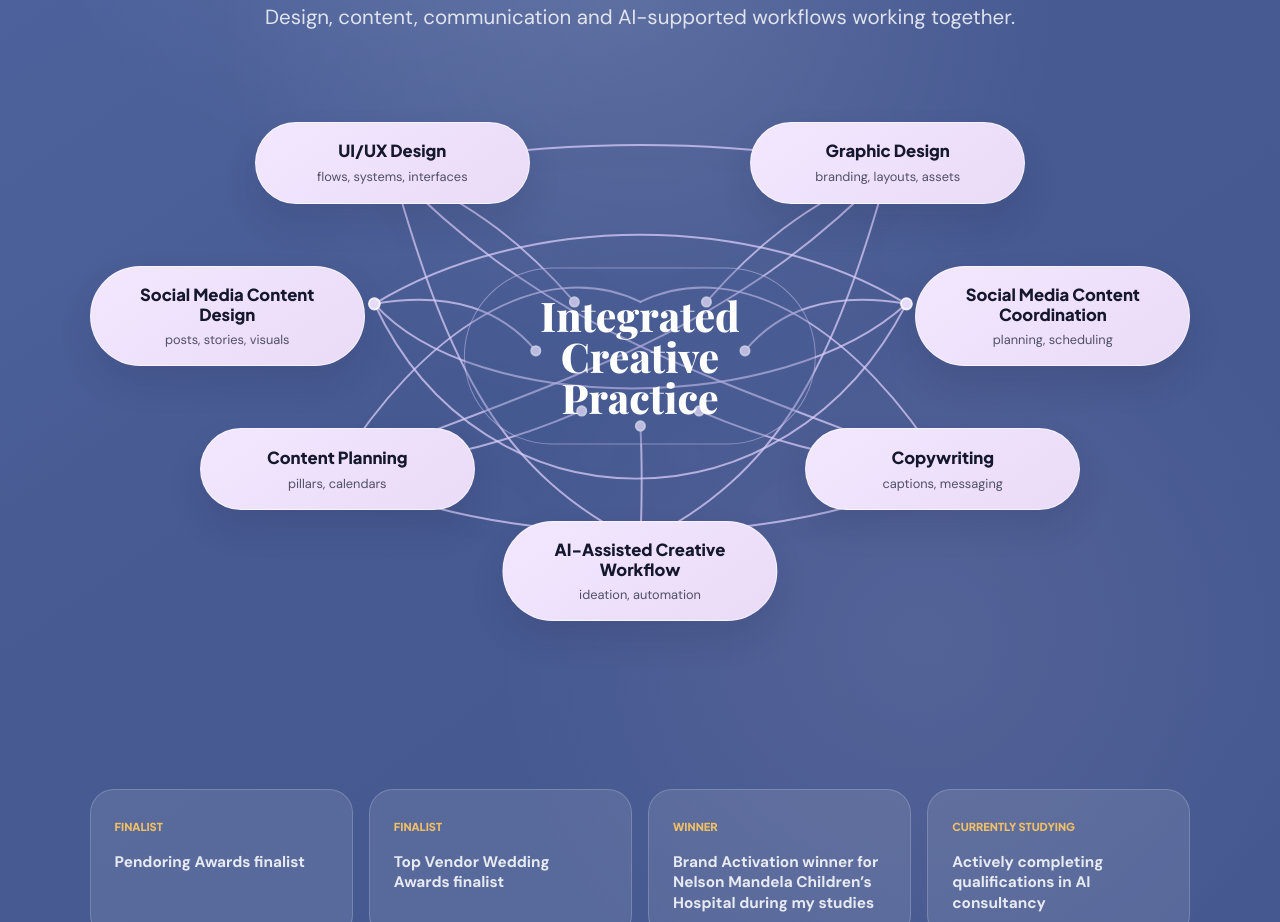
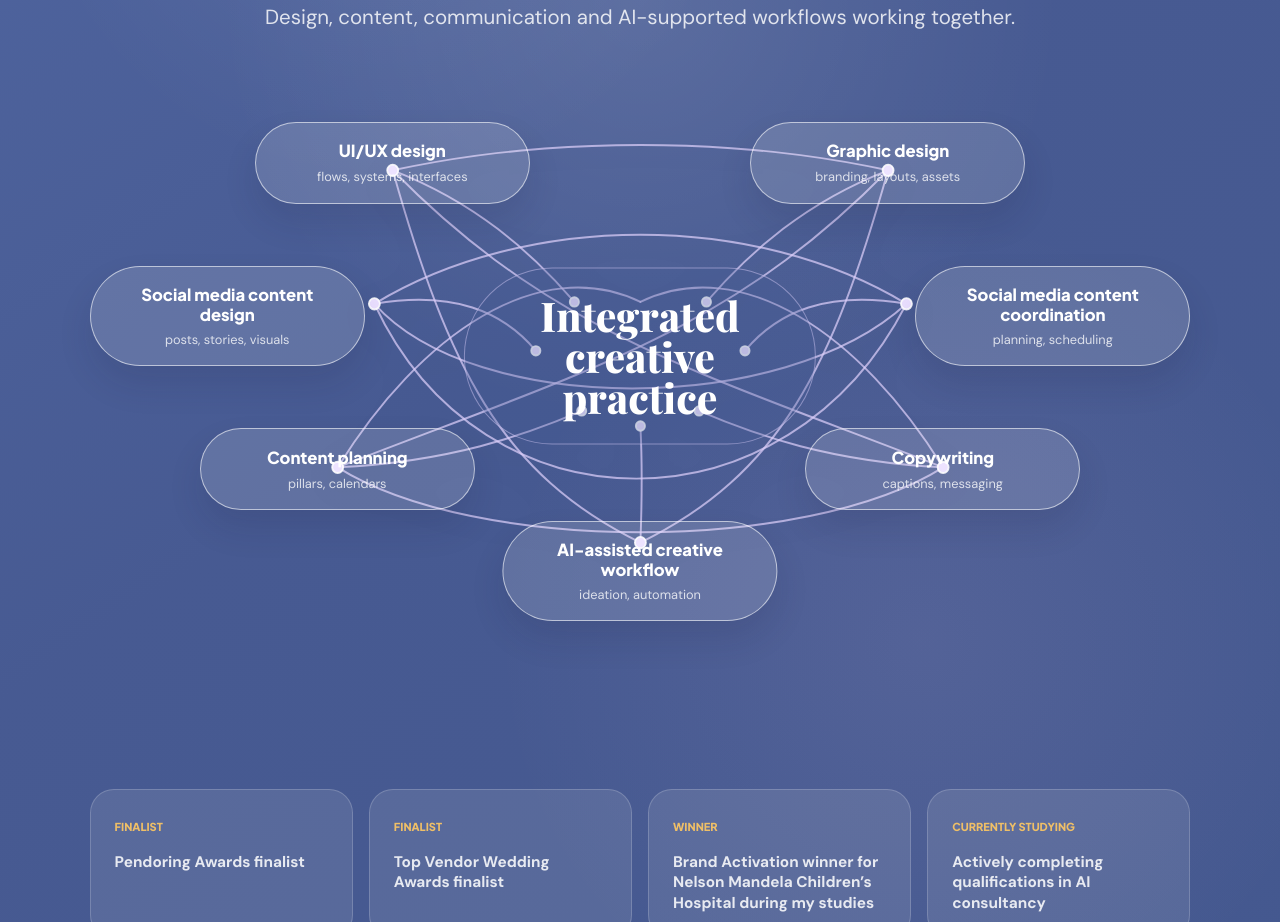
Before and after one commit to jrcb6gvrnf-droid/private-portfolio, a Next.js app: page /portfolio in a window 1280 px wide. Shown: the part 1340-2262 px from the top of the page. Built offline with nearby package versions, Linux system fonts and the light colour scheme; a web font is replaced by a local one.

Commit message:
Update skills web text styling

```diff
--- a/app/globals.css
+++ b/app/globals.css
@@ -448,8 +448,8 @@ img {
   display: grid;
   place-items: center;
   border: 1px solid rgba(255, 255, 255, 0.58);
-  background: linear-gradient(145deg, #f3e7ff 0%, #eadbf7 100%);
-  color: #15172e;
+  background: rgba(255, 255, 255, 0.14);
+  color: white;
   box-shadow: 0 18px 34px rgba(24, 28, 54, 0.12);
   text-align: center;
 }
@@ -490,12 +490,12 @@ img {
   font-size: clamp(14px, 1.3vw, 18px);
   font-weight: 900;
   line-height: 1.2;
-  color: #15172e;
+  color: white;
 }
 
 .skills-web__node p {
   margin: 7px 0 0;
-  color: rgba(21, 23, 46, 0.72);
+  color: rgba(255, 255, 255, 0.78);
   font-size: clamp(12px, 1vw, 14px);
   line-height: 1.2;
 }
--- a/components/public-components.tsx
+++ b/components/public-components.tsx
@@ -25,27 +25,27 @@ const clientLogos = [
 ];
 const skillWebItems = [
   {
-    title: "UI/UX Design",
+    title: "UI/UX design",
     detail: "flows, systems, interfaces",
     position: "top-left",
   },
   {
-    title: "Graphic Design",
+    title: "Graphic design",
     detail: "branding, layouts, assets",
     position: "top-right",
   },
   {
-    title: "Social Media Content Design",
+    title: "Social media content design",
     detail: "posts, stories, visuals",
     position: "middle-left",
   },
   {
-    title: "Social Media Content Coordination",
+    title: "Social media content coordination",
     detail: "planning, scheduling",
     position: "middle-right",
   },
   {
-    title: "Content Planning",
+    title: "Content planning",
     detail: "pillars, calendars",
     position: "lower-left",
   },
@@ -55,7 +55,7 @@ const skillWebItems = [
     position: "lower-right",
   },
   {
-    title: "AI-Assisted Creative Workflow",
+    title: "AI-assisted creative workflow",
     detail: "ideation, automation",
     position: "bottom-middle",
   },
@@ -244,7 +244,7 @@ function SkillsWebGraphic() {
       </svg>
       <div className="skills-web__center">
         <span>Integrated</span>
-        <strong>Creative Practice</strong>
+        <strong>creative practice</strong>
       </div>
       {skillWebItems.map((skill) => (
         <article className={`skills-web__node skills-web__node--${skill.position}`} key={skill.title}>
```
